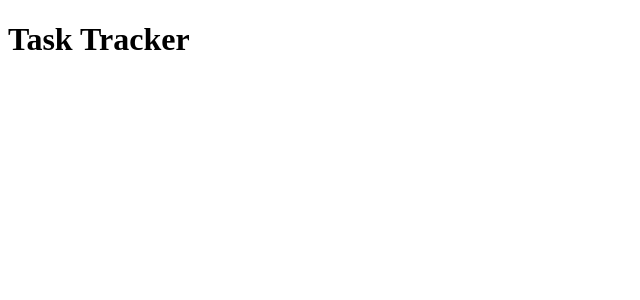
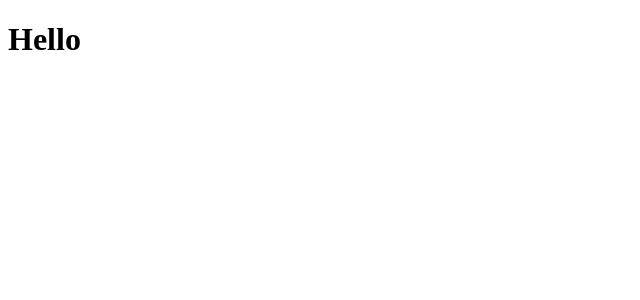
Before and after one commit to artseven/react-refresher, a React (Create React App) app: page / in a window 1280 px wide. Shown: the top 300 px of the page, without its empty margins (0-640 px from the left). Built offline with nearby package versions, Linux system fonts and the light colour scheme.

Commit message:
adding props to functional component

```diff
--- a/src/App.js
+++ b/src/App.js
@@ -1,13 +1,10 @@
 import Header from './components/Header'
+
 function App() {
-  const name = 'Art'
-  const x = false
-
   return (
     <div className="container">
-      <Header />
+      <Header title="Hello" />
     </div>
-
   );
 }
 
--- a/src/components/Header.js
+++ b/src/components/Header.js
@@ -1,10 +1,14 @@
 
-const Header = () => {
+const Header = ({title}) => {
     return (
         <header>
-            <h1>Task Tracker</h1>
+            <h1>{title}</h1>
         </header>
     )
 }
 
+Header.defaultProps = {
+    title: "Task Tracker"
+}
+
 export default Header
```
Also changed, not shown: 1 other file (tests, documents, lock files or other folders).
